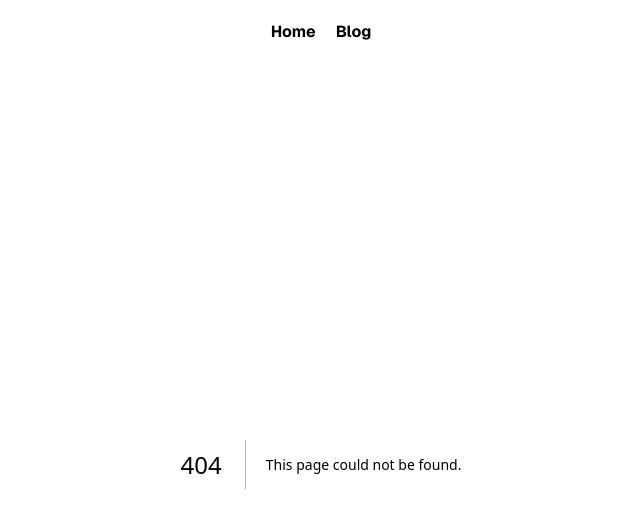
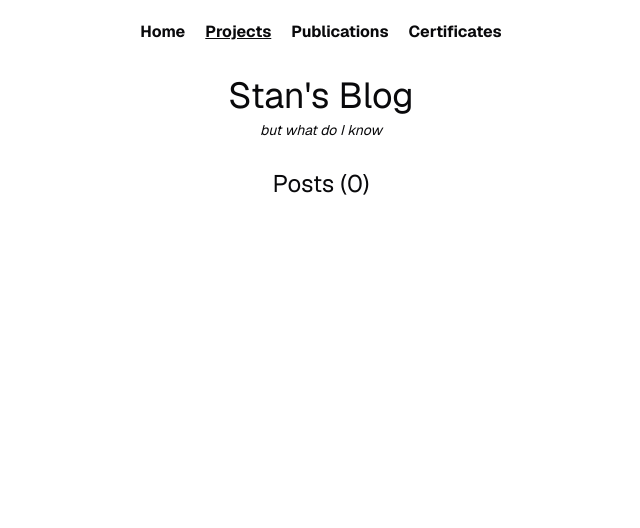
Before and after one commit to stanrunge/personal-website, a Next.js app: page /projects in a window 1280 px wide. Before the commit this address had no page. Shown: the top 528 px of the page, without its empty margins (319-959 px from the left). Built offline with nearby package versions, Linux system fonts and the light colour scheme.

Commit message:
add new pages

```diff
--- a/app/layout.tsx
+++ b/app/layout.tsx
@@ -22,7 +22,9 @@ export default function RootLayout({
       <body>
         <div className="flex justify-center gap-5 my-5 font-bold">
           <TabItem targetPath="/" text="Home" />
-          <TabItem targetPath="/blog" text="Blog" />
+          <TabItem targetPath="/projects" text="Projects" />
+          <TabItem targetPath="/publications" text="Publications" />
+          <TabItem targetPath="/certificates" text="Certificates" />
         </div>
 
         {children}
--- /dev/null
+++ b/app/projects/page.tsx
@@ -0,0 +1,23 @@
+export default async function Page() {
+  return (
+    <div className="flex flex-col items-center">
+      <div className="my-3 flex flex-col items-center">
+        <h1 className="text-4xl">Stan's Blog</h1>
+        <p className="text-sm my-1">
+          <i>but what do I know</i>
+        </p>
+      </div>
+
+      <h2 className="mt-3 text-2xl">Posts ({[].length})</h2>
+      {/*
+        <ul>
+          <li>
+            <a href="/blog/neural-nets">Neural Networks</a>
+          </li>
+          <li>
+            <a href="/blog/nextjs">Next.js</a>
+          </li>
+        </ul> */}
+    </div>
+  );
+}
--- a/app/publications/blog/neural-nets/page.tsx
+++ /dev/null
@@ -1,7 +0,0 @@
-export default async function Index() {
-  return (
-    <>
-      <h1>hello</h1>
-    </>
-  );
-}
```
Also changed, not shown: app/certificates/page.tsx (added), app/publications/page.tsx (renamed from app/publications/blog/page.tsx).
